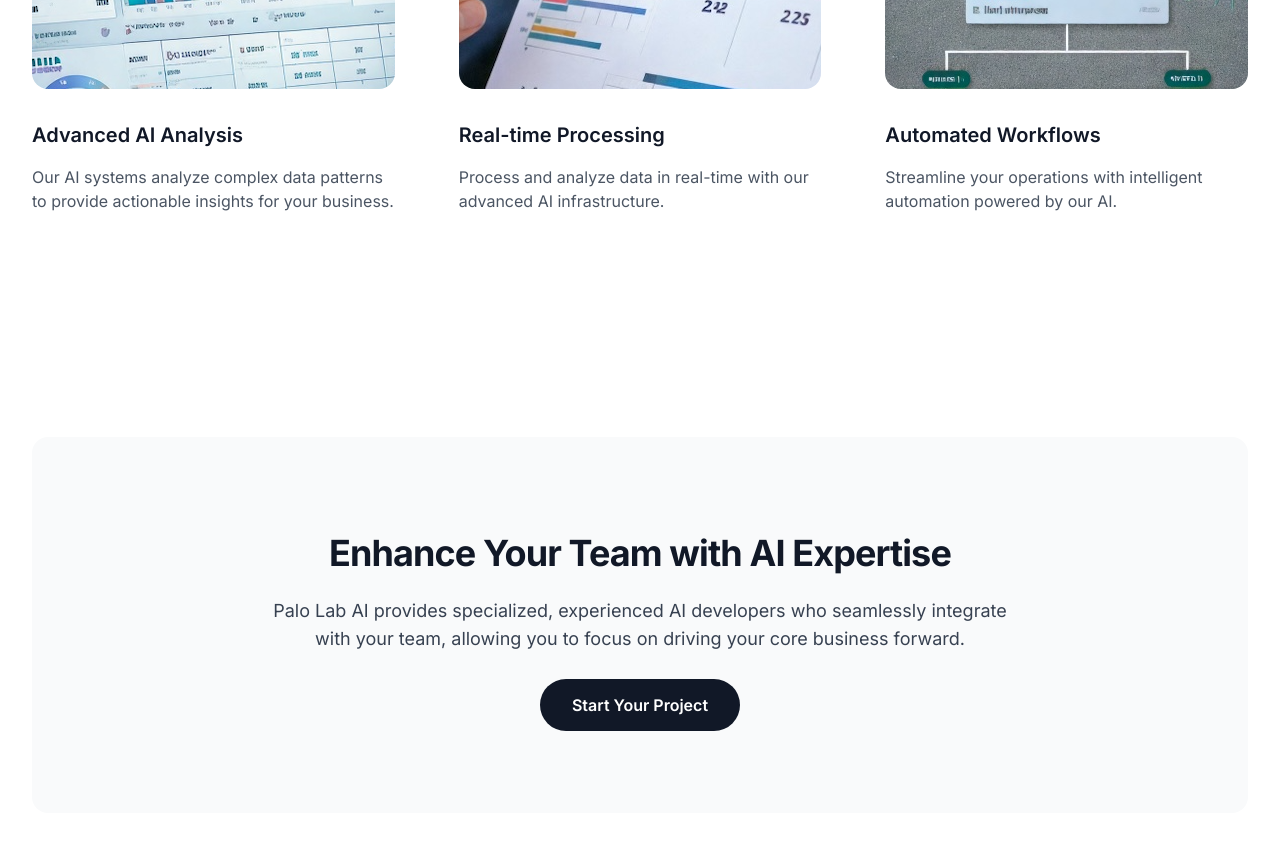
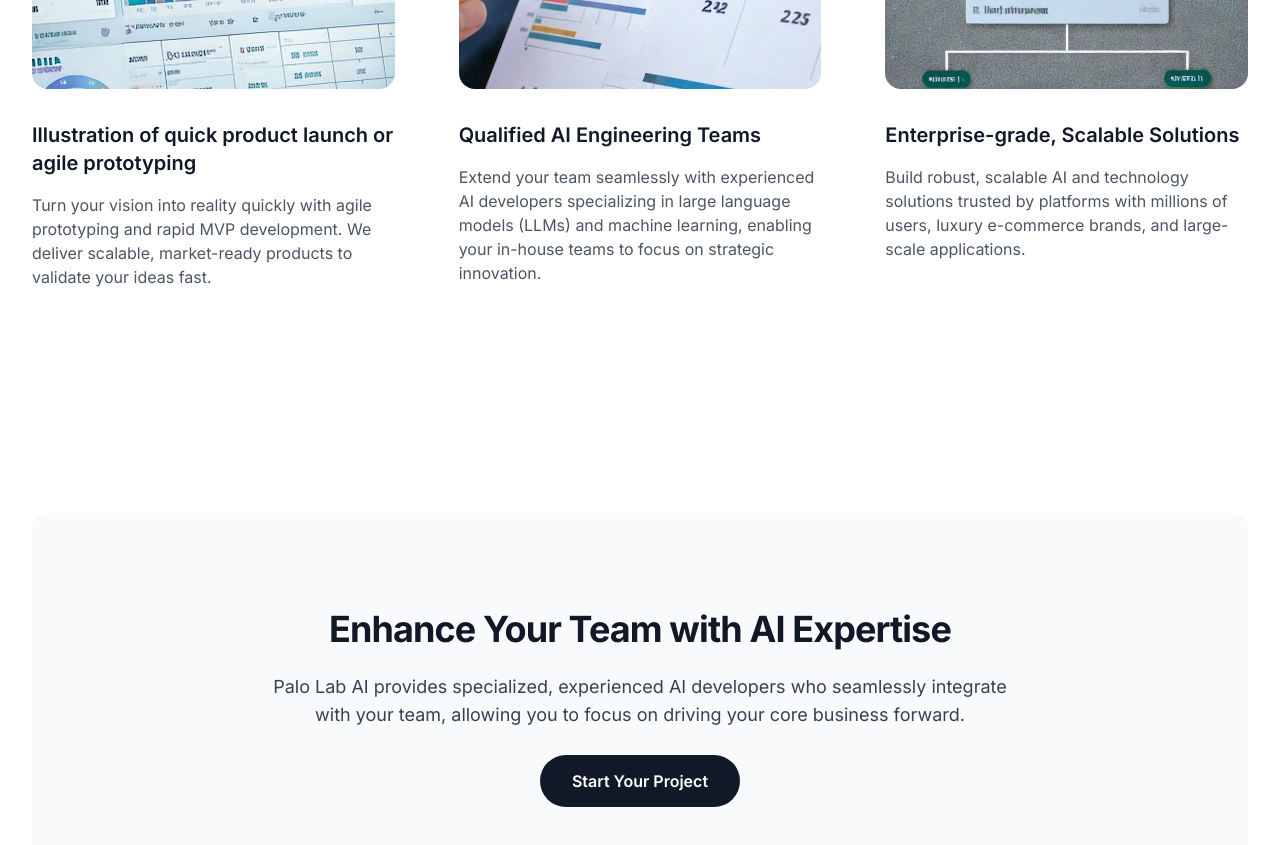
Before and after one commit to joelwangusa/palolabweb, a Next.js app: page / in a window 1280 px wide. Shown: the part 920-1765 px from the top of the page. Built offline with nearby package versions, Linux system fonts and the light colour scheme.

Commit message:
update landing page

```diff
--- a/src/app/page.tsx
+++ b/src/app/page.tsx
@@ -68,9 +68,9 @@ export default async function Home() {
                 className="w-full h-full object-cover"
               />
             </div>
-            <h3 className="mt-8 text-xl font-semibold text-gray-900">Advanced AI Analysis</h3>
+            <h3 className="mt-8 text-xl font-semibold text-gray-900">Illustration of quick product launch or agile prototyping</h3>
             <p className="mt-4 text-gray-600">
-              Our AI systems analyze complex data patterns to provide actionable insights for your business.
+              Turn your vision into reality quickly with agile prototyping and rapid MVP development. We deliver scalable, market-ready products to validate your ideas fast.
             </p>
           </div>
           <div className="relative">
@@ -83,9 +83,9 @@ export default async function Home() {
                 className="w-full h-full object-cover"
               />
             </div>
-            <h3 className="mt-8 text-xl font-semibold text-gray-900">Real-time Processing</h3>
+            <h3 className="mt-8 text-xl font-semibold text-gray-900">Qualified AI Engineering Teams</h3>
             <p className="mt-4 text-gray-600">
-              Process and analyze data in real-time with our advanced AI infrastructure.
+              Extend your team seamlessly with experienced AI developers specializing in large language models (LLMs) and machine learning, enabling your in-house teams to focus on strategic innovation.
             </p>
           </div>
           <div className="relative">
@@ -98,9 +98,9 @@ export default async function Home() {
                 className="w-full h-full object-cover"
               />
             </div>
-            <h3 className="mt-8 text-xl font-semibold text-gray-900">Automated Workflows</h3>
+            <h3 className="mt-8 text-xl font-semibold text-gray-900">Enterprise-grade, Scalable Solutions</h3>
             <p className="mt-4 text-gray-600">
-              Streamline your operations with intelligent automation powered by our AI.
+              Build robust, scalable AI and technology solutions trusted by platforms with millions of users, luxury e-commerce brands, and large-scale applications.
             </p>
           </div>
         </div>
```
